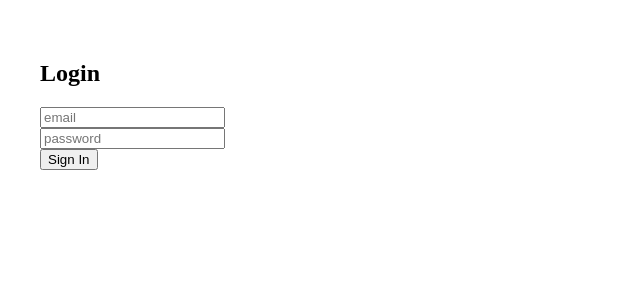
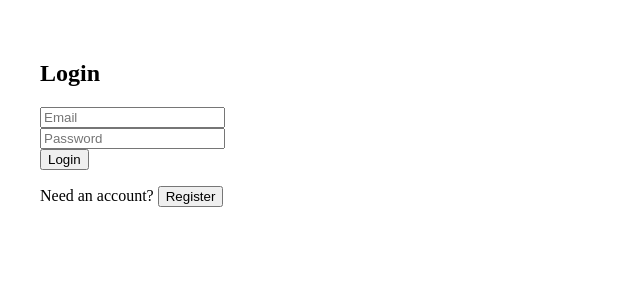
Before and after one commit to mcleodrs/The-DinnerDecider, a React (Create React App) app: page /login in a window 1280 px wide. Shown: the top 300 px of the page, without its empty margins (0-640 px from the left). Built offline with nearby package versions, Linux system fonts and the light colour scheme.

Commit message:
Updates adding login and registration

```diff
--- a/src/Home.tsx
+++ b/src/Home.tsx
@@ -5,8 +5,10 @@ export default function Home() {
   return (
     <div style={{ padding: "2rem" }}>
       <h1>Welcome to The Dinner Decider</h1>
-      <p>Select an action:</p>
-      <Link to="/login"></Link>
+      <p>Please login:</p>
+      <Link to="/login">Login</Link>
+      <br />
+      <br />
       <Link to="/dashboard">Go to Chef Dashboard</Link>
     </div>
   );
--- a/src/Login.tsx
+++ b/src/Login.tsx
@@ -1,50 +1,95 @@
 import { useState } from "react";
-import { supabase } from "./supabaseClient"; // import your client
 import { useNavigate } from "react-router-dom";
+import { supabase } from "./supabaseClient";
 
 export default function Login() {
   const navigate = useNavigate();
+  const [isRegister, setIsRegister] = useState(false);
   const [email, setEmail] = useState("");
   const [password, setPassword] = useState("");
+  const [name, setName] = useState(""); // for registration
   const [error, setError] = useState("");
 
-  async function handleLogin(e: React.FormEvent) {
+  async function handleSubmit(e: React.FormEvent) {
     e.preventDefault();
     setError("");
 
-    const { error } = await supabase.auth.signInWithPassword({
-      email,
-      password,
-    });
+    if (isRegister) {
+      const { data, error: signUpError } = await supabase.auth.signUp({
+        email,
+        password,
+      });
 
-    if (error) {
-      setError(error.message);
+      if (signUpError) return setError(signUpError.message);
+
+      // Optionally create profile row
+      if (data.user) {
+        await supabase.from("users").insert([
+          {
+            id: data.user.id,
+            name: name,
+            email: email,
+          },
+        ]);
+      }
+
+      navigate("/dashboard");
     } else {
+      const { error: signInError } = await supabase.auth.signInWithPassword({
+        email,
+        password,
+      });
+
+      if (signInError) return setError(signInError.message);
       navigate("/dashboard");
     }
   }
 
   return (
-    <form onSubmit={handleLogin} style={{ padding: "2rem" }}>
-      <h2>Login</h2>
+    <form onSubmit={handleSubmit} style={{ padding: "2rem" }}>
+      <h2>{isRegister ? "Register" : "Login"}</h2>
+
+      {isRegister && (
+        <>
+          <input
+            type="text"
+            placeholder="Your name"
+            value={name}
+            onChange={(e) => setName(e.target.value)}
+            required
+          />
+          <br />
+        </>
+      )}
+
       <input
         type="email"
-        placeholder="email"
+        placeholder="Email"
         value={email}
         onChange={(e) => setEmail(e.target.value)}
         required
       />
       <br />
+
       <input
         type="password"
-        placeholder="password"
+        placeholder="Password"
         value={password}
         onChange={(e) => setPassword(e.target.value)}
         required
       />
       <br />
-      <button type="submit">Sign In</button>
+
+      <button type="submit">{isRegister ? "Register" : "Login"}</button>
+
       {error && <p style={{ color: "red" }}>{error}</p>}
+
+      <p style={{ marginTop: "1rem" }}>
+        {isRegister ? "Already have an account?" : "Need an account?"}{" "}
+        <button type="button" onClick={() => setIsRegister(!isRegister)}>
+          {isRegister ? "Login" : "Register"}
+        </button>
+      </p>
     </form>
   );
 }
```
